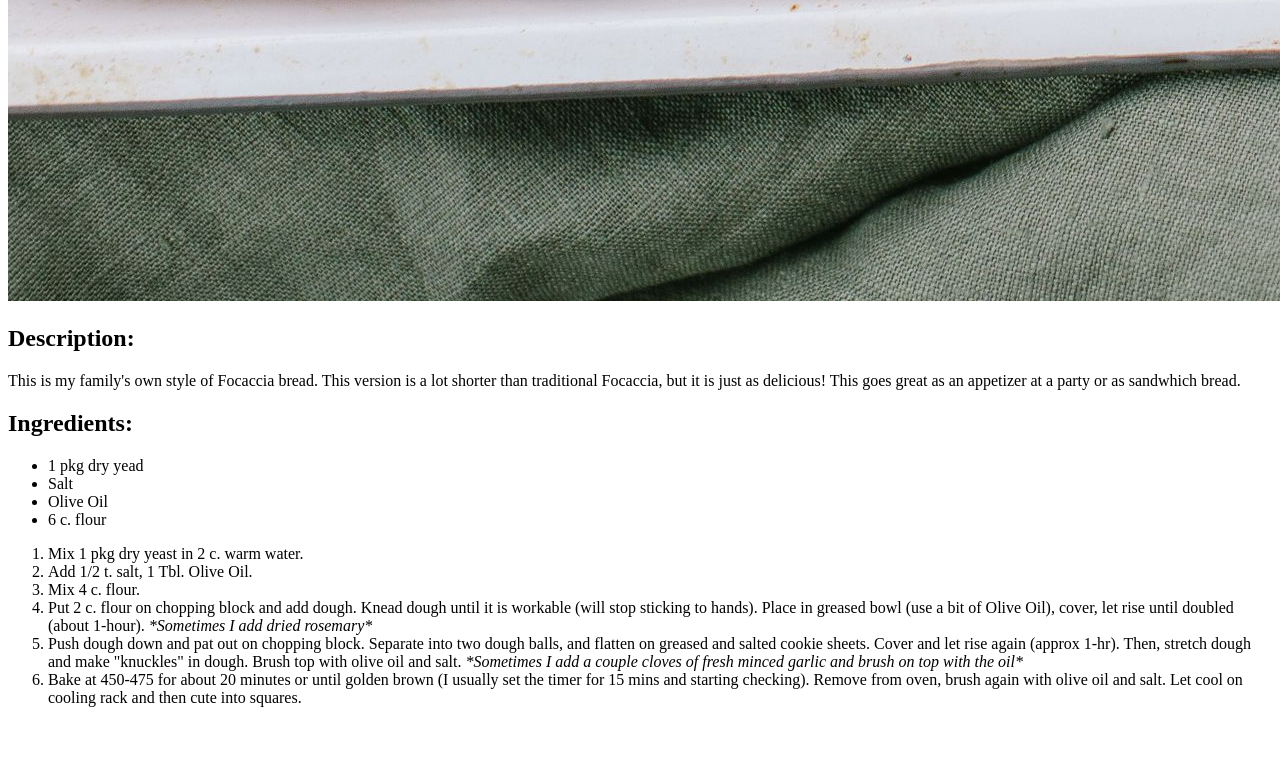
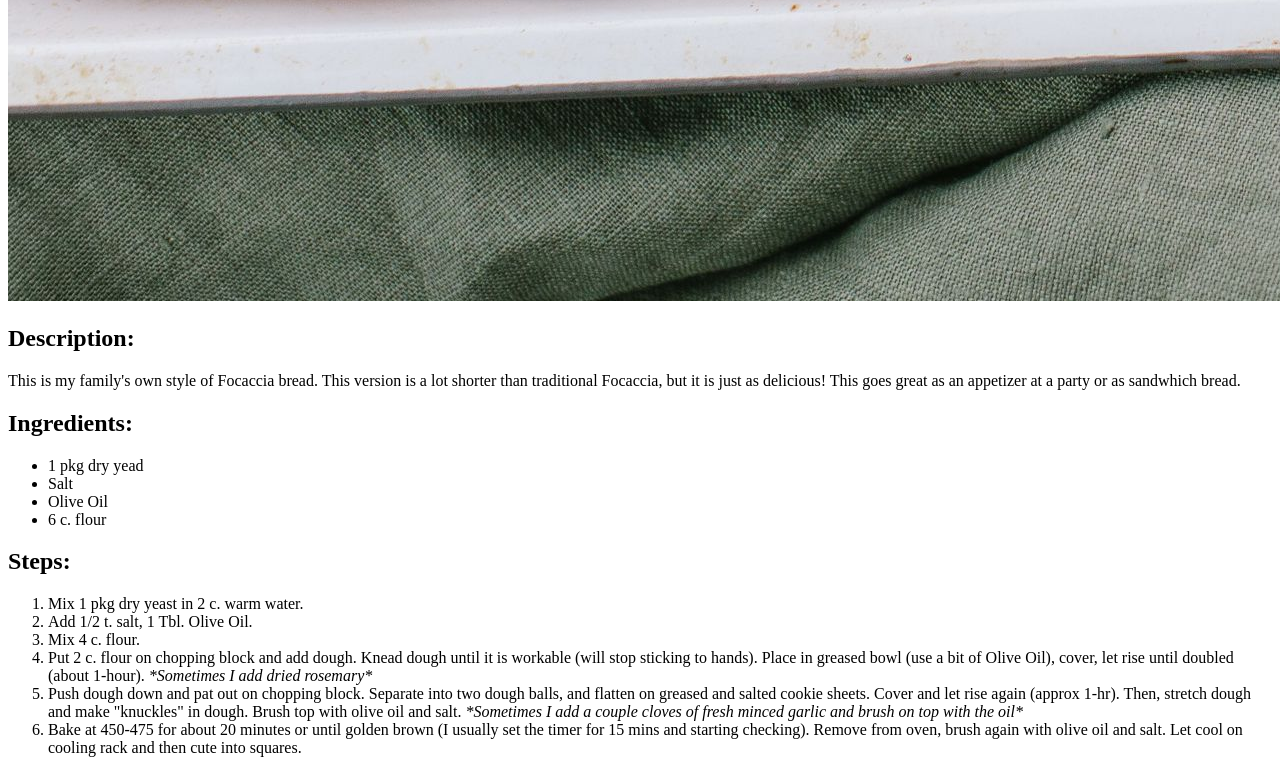
Before and after one commit to zcecchetti/odin-recipes, a plain HTML site: page recipes/figasa.html in a window 1280 px wide. Shown: the part 1779-2552 px from the top of the page. Before the commit the page ends 2502 px from the top, so only its background shows below. Drawn offline with Linux system fonts and the light colour scheme.

Commit message:
Add link to figasa recipe to index.html and update both recipes

```diff
--- a/recipes/figasa.html
+++ b/recipes/figasa.html
@@ -28,6 +28,7 @@
         <li>6 c. flour</li>
     </ul>
 
+    <h2>Steps:</h2>
     <ol>
 
         <li>Mix 1 pkg dry yeast in 2 c. warm water.</li>
```
Also changed, not shown: index.html (+1 -0 lines), recipes/crispychicken.html (+1 -0 lines).
